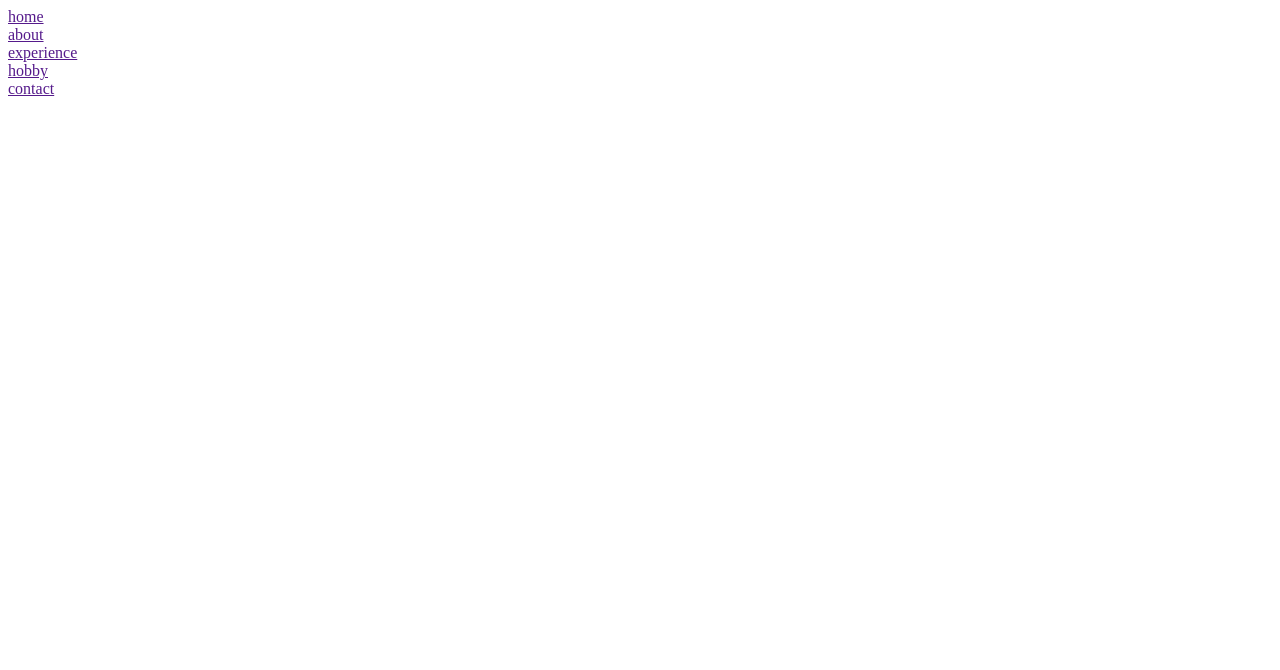
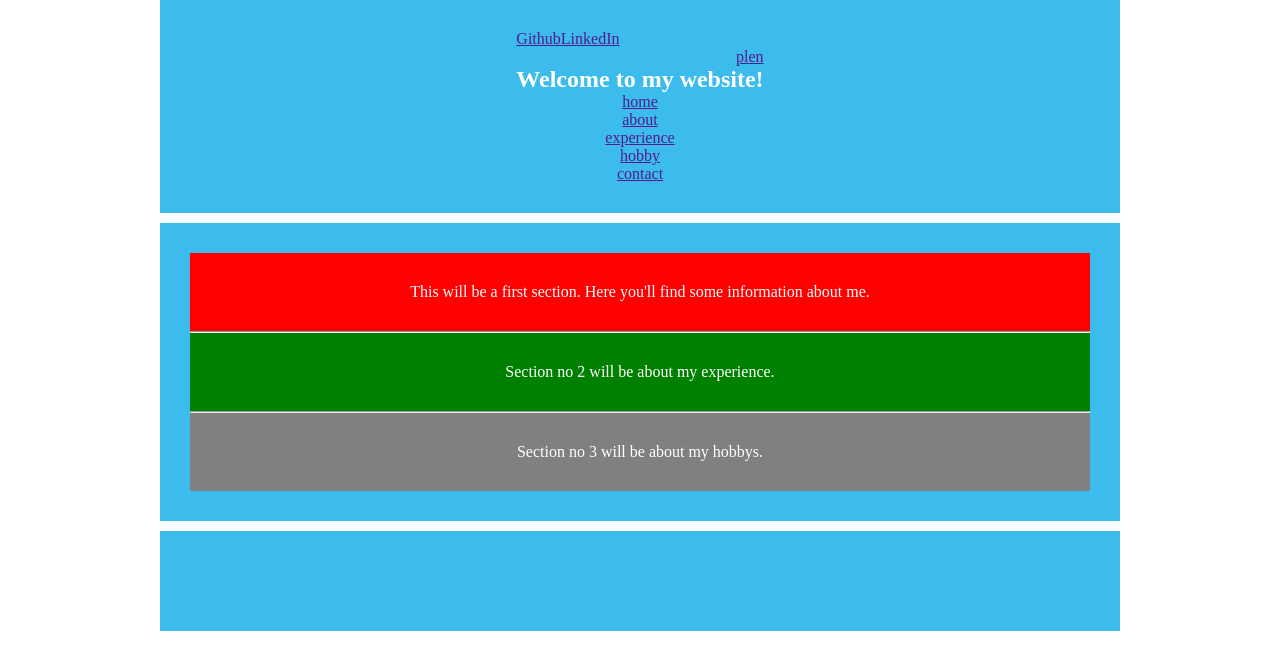
Before and after one commit to mazurmichallogaud/mazurmichallogaud.github.io, a plain HTML site: page index.html in a window 1280 px wide. Drawn offline with Linux system fonts and the light colour scheme.

Commit message:
Styles have benn added to illustrate the skeleton of the webpage

```diff
--- a/index.html
+++ b/index.html
@@ -5,41 +5,136 @@
     <meta name="viewport" content="width=device-width, initial-scale=1.0">
     <meta http-equiv="X-UA-Compatible" content="ie=edge">
     <title>Michał Mazur</title>
+
+    <style>
+        *
+        {
+            margin: 0;
+            padding: 0;
+        }
+
+        body{
+            color: #fff;
+            font-family: 'Nunito Semibold';
+            text-align: center;
+        }
+
+        #content{
+            display: grid;
+            grid-template-columns: repeat(4, 1fr);
+            grid-auto-rows: minmax(100px, auto);
+            grid-gap: 10px;
+            max-width: 960px;
+            margin: 0 auto;
+            grid-template-areas:
+                "header header header header"
+                "footer footer footer footer"
+                "main main main main"
+                "main main main main";
+        }
+        /* desktop grid */
+        @media screen and (min-width: 760px){
+    		#content{
+    			display: grid;
+    			grid-template-columns: repeat(4, 1fr);
+    			grid-auto-rows: minmax(100px, auto);
+    			grid-gap: 10px;
+    			max-width: 960px;
+    			margin: 0 auto;
+                grid-template-areas:
+                    "header header header header"
+                    "main main main main"
+                    "main main main main"
+                    "footer footer footer footer"
+    		}
+        }
+		#content > *{
+
+            background: #3bbced;
+			padding: 30px;
+		}
+        header{
+            grid-area: header;
+        }
+        main{
+            grid-area: main;
+        }
+        footer{
+            grid-area: footer;
+
+        }
+        .social-network{
+            display: flex;
+            justify-content: flex-start;
+            align-items: flex-start;
+        }
+        .lang{
+            display: flex;
+            justify-content: flex-end;
+            align-content: flex-start;
+        }
+        .hero{
+            display: flex;
+            justify-content: center;
+            align-items: center;
+        }
+        .section-one{
+            background: red;
+            padding: 30px;
+        }
+        .section-two{
+            background: green;
+            padding: 30px;
+        }
+        .section-three{
+            background: grey;
+            padding: 30px;
+        }
+    </style>
 </head>
 <body>
+    <div id="content">
     <header>
         <div class="hero">
             <nav>
-                <div class="social-network"></div>
-                <div class="lang"></div>
+                <div class="social-network">
+                    <div><a href="" class="github">Github</a></div>
+                    <div><a href="" class="linkedin">LinkedIn</a></div>
+                </div>
+                <div class="lang">
+                    <div><a href="" class="pl">pl</a></div>
+                    <div><a href="" class="en">en</a></div>
+                </div>
+                <h1>Welcome to my website!</h1>
                 <div class="logo"></div>
                 <div class="menu">
                     <div class="nav-links-container">
                         <div class="navlink-container">
-                            <a href="" class="navlink link">home</a>
+                            <a href="" class="navlink-link">home</a>
                         </div>
                         <div class="navlink-container">
-                                <a href="" class="navlink link">about</a>
+                                <a href="" class="navlink-link">about</a>
                         </div>
                         <div class="navlink-container">
-                                <a href="" class="navlink link">experience</a>
+                                <a href="" class="navlink-link">experience</a>
                         </div>
                         <div class="navlink-container">
-                                <a href="" class="navlink link">hobby</a>
+                                <a href="" class="navlink-link">hobby</a>
                         </div>
                         <div class="navlink-container">
-                                <a href="" class="navlink link">contact</a>
+                                <a href="" class="navlink-link">contact</a>
                         </div>
-                    </div>
+                    </ul>
                 </div>
             </nav>
         </div>
     </header>
     <main>
-        <div class="section-one"></div>
-        <div class="section-two"></div>
-        <div class="section-three"></div>
-        <div class="section-four"></div>
+        <div class="section-one">This will be a first section. Here you'll find some information about me.</div>
+        <hr>
+        <div class="section-two">Section no 2 will be about my experience.</div>
+        <hr>
+        <div class="section-three">Section no 3 will be about my hobbys.</div>
     </main>
     <footer>
         <div class="briefing">
@@ -51,5 +146,6 @@
             <div class="copyright"></div>
         </div>
     </footer>
+    </div>
 </body>
 </html>
```
